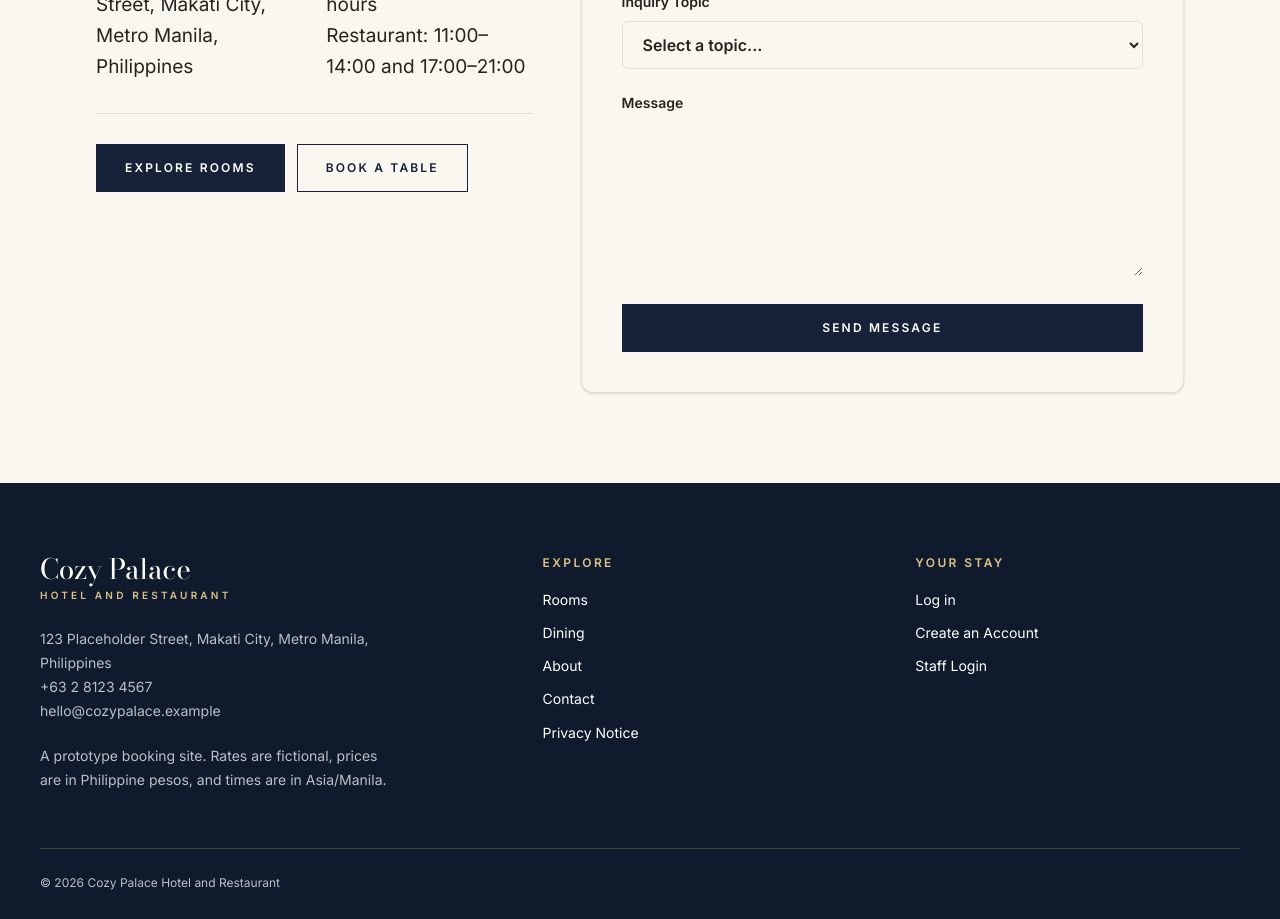
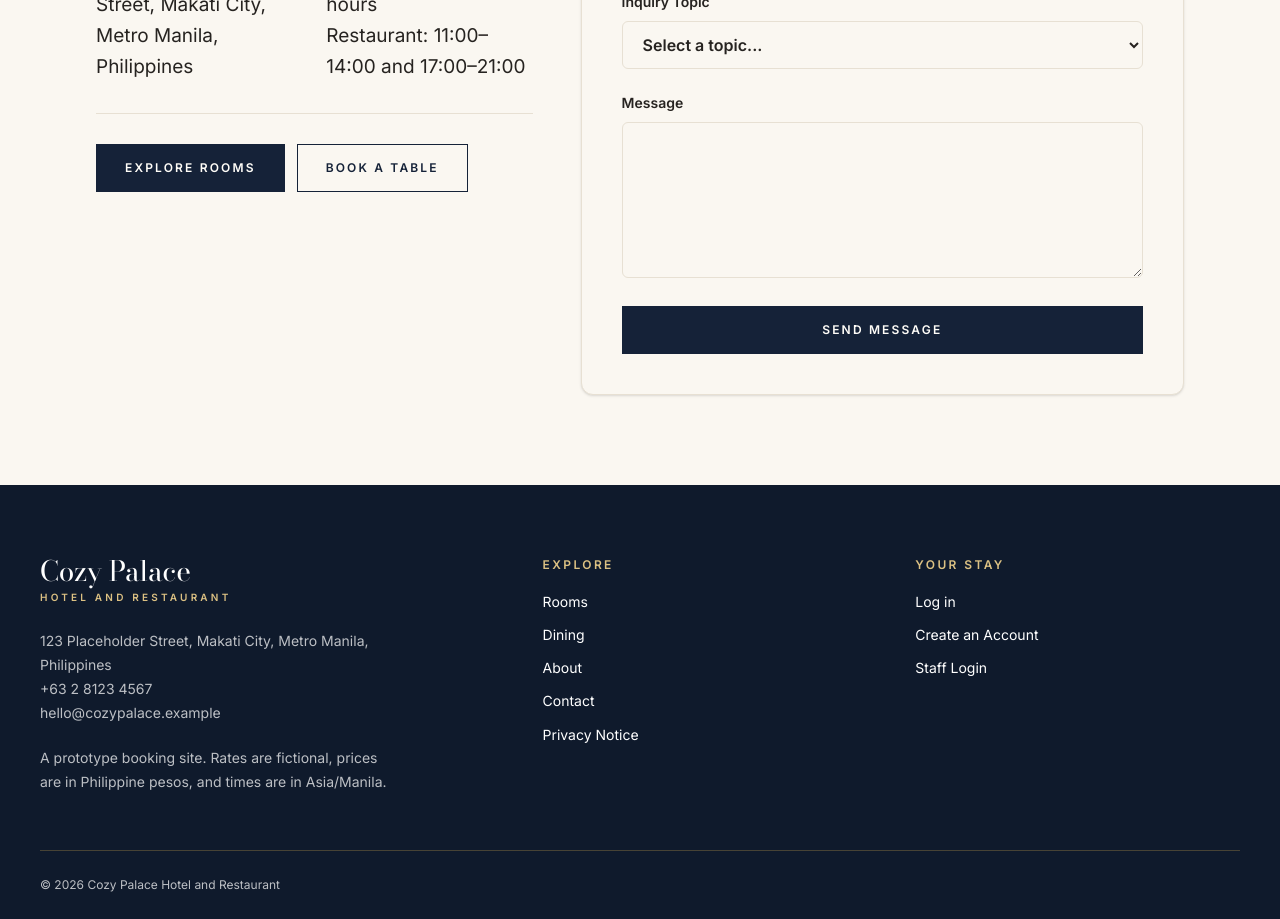
Before and after one commit to neilfrfr/cozy-palace, a Next.js app in the folder frontend/: page /contact in a window 1280 px wide. Shown: the part 1020-1939 px from the top of the page. Built offline with nearby package versions, Linux system fonts and the light colour scheme; no server answers; the database is empty.

Commit message:
Added outline in text box

```diff
--- a/frontend/app/contact/inquiry-form.tsx
+++ b/frontend/app/contact/inquiry-form.tsx
@@ -69,7 +69,7 @@ export function InquiryForm() {
           <label className="full">
             Message
             <textarea
-              className={`${fieldClassName} !min-h-32 !resize-y !leading-relaxed`}
+              className={`${fieldClassName} !border !min-h-32 !resize-y !leading-relaxed`}
               name="message"
               rows={5}
               required
```
